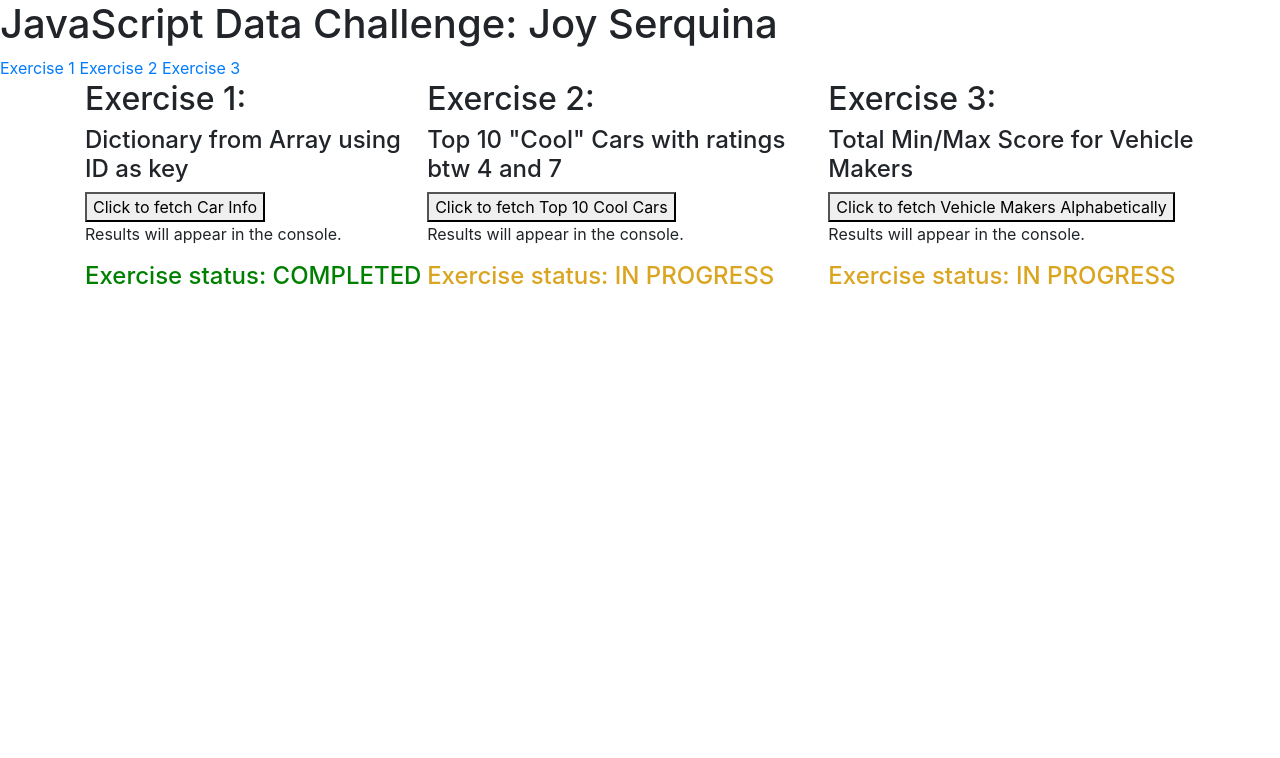
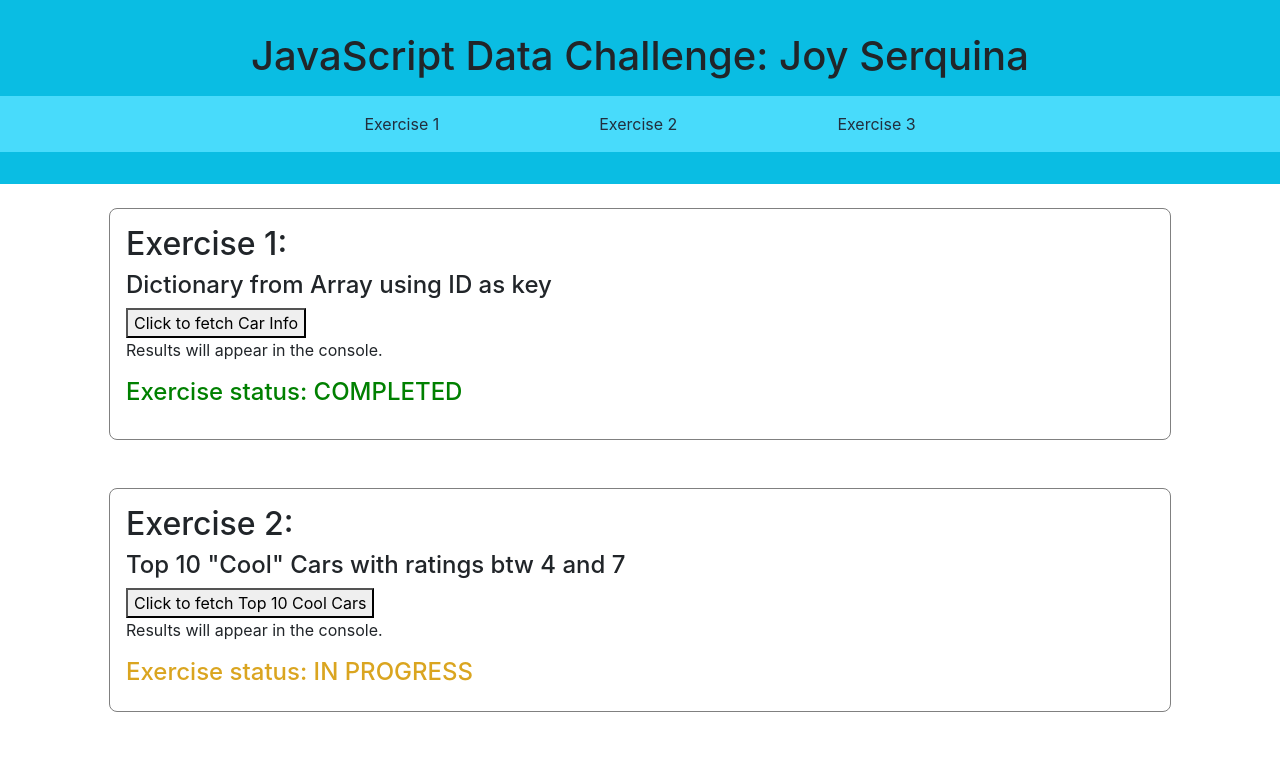
Before and after one commit to essjay05/js_dataChallenge, a plain HTML site: page index.html in a window 1280 px wide. Shown: the top 758 px of the page. Drawn offline with nearby package versions, Linux system fonts and the light colour scheme.

Commit message:
Adjusted CSS for header and navbar

```diff
--- a/index.html
+++ b/index.html
@@ -23,7 +23,7 @@
     </header>
     <main>
         <section class="container">
-            <div id="exercise1">
+            <div id="exercise1" class="exercise">
                 <h2>Exercise 1:</h2>
                 <h4>Dictionary from Array using ID as key</h4>
                 <button id="btn1">Click to fetch Car Info</button>
@@ -31,7 +31,7 @@
                 <h4 style="color: green;">Exercise status: COMPLETED</h4>
                 <ul id="carList"></ul>
             </div>
-            <div id="exercise2">
+            <div id="exercise2" class="exercise">
                 <h2>Exercise 2:</h2>
                 <h4>Top 10 "Cool" Cars with ratings btw 4 and 7</h4>
                 <button id="btn2">Click to fetch Top 10 Cool Cars</button>
@@ -39,7 +39,7 @@
                 <h4 style="color: goldenrod;">Exercise status: IN PROGRESS</h4>
                 <div id="topTenCoolCars"></div>
             </div>
-            <div id="exercise3">
+            <div id="exercise3" class="exercise">
                 <h2>Exercise 3:</h2>
                 <h4>Total Min/Max Score for Vehicle Makers</h4>
                 <button id="btn3">Click to fetch Vehicle Makers Alphabetically</button>
--- a/styles.css
+++ b/styles.css
@@ -1,5 +1,27 @@
 .container {
     display: flex;
-    /* flex-direction: column; */
-    justify-items: space-around;
+    flex-direction: column;
+    justify-items: space-between;
 }
+.exercise {
+    margin: 1.5rem;
+    border: .5px solid grey;
+    padding: 1rem;
+    border-radius: .5rem;
+}
+nav {
+    display: flex;
+    justify-content: center;
+    margin-top: 1rem;
+    background-color: #48dbfb;
+    padding: 1rem;
+}
+nav a {
+    margin: 0px 5rem;
+    color: #222f3e;
+}
+header {
+    text-align: center;
+    padding: 2rem 0px;
+    background-color: #0abde3;
+}
```
